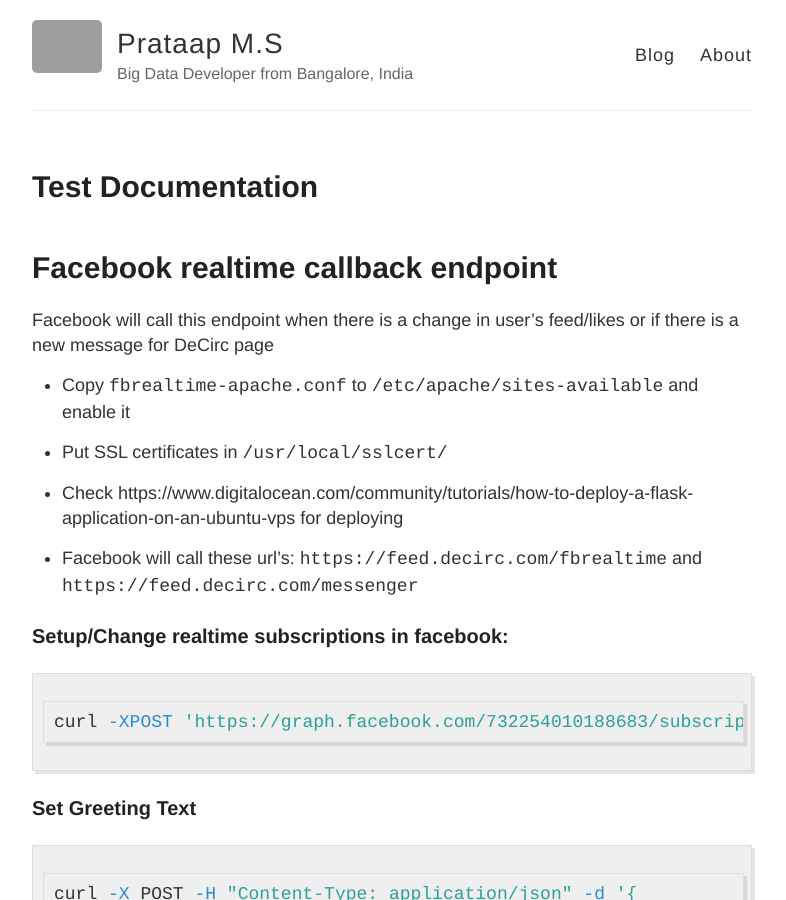
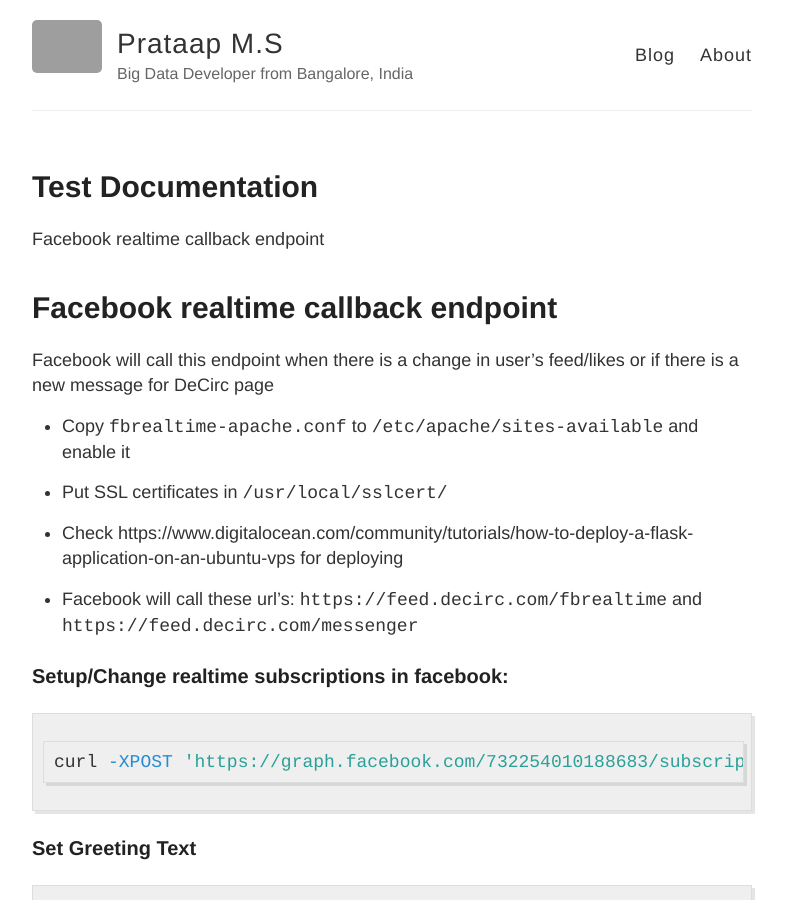
Before and after one commit to prataap/prataap.github.io, a Jekyll site: the page built from _posts/2014-3-3-Documentation-FBChatBot.md, in a window 1280 px wide and 900 px high. Shown: the whole window, without its empty margins (248-1034 px from the left). Built offline with Jekyll 4.4.1, drawn with Linux system fonts in a browser that asks for light colours; grey boxes are pictures that could not be loaded.

Commit message:
updated doc

```diff
--- a/_posts/2014-3-3-Documentation-FBChatBot.md
+++ b/_posts/2014-3-3-Documentation-FBChatBot.md
@@ -3,6 +3,7 @@ layout: post
 title: Test Documentation
 ---
 
+Facebook realtime callback endpoint
 
 # Facebook realtime callback endpoint
 
```
